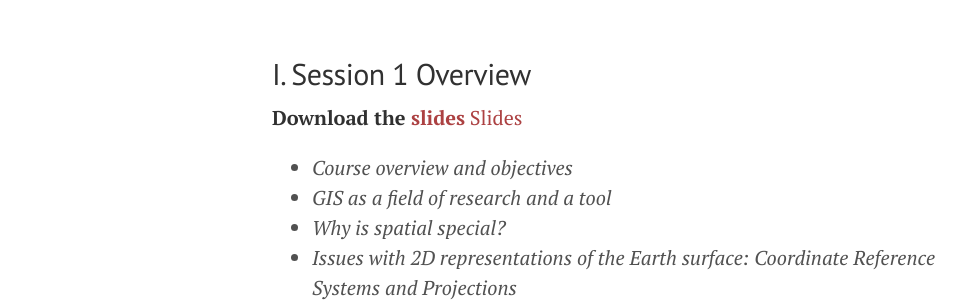
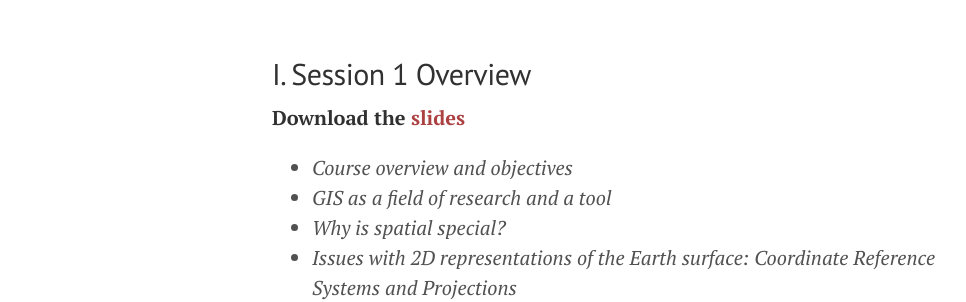
Before and after one commit to raphaelleroffo/raphaelleroffo.github.io, a Jekyll site: the page built from _posts/2021-11-16-intro-tutorial1.md, in a window 1280 px wide and 900 px high. Shown: the part 327-629 px from the top of the window, without its empty margins (8-974 px from the left). Built offline with Jekyll 4.4.1, drawn with Linux system fonts in a browser that asks for light colours.

Commit message:
typo fix in tuto 1

```diff
--- a/_posts/2021-11-16-intro-tutorial1.md
+++ b/_posts/2021-11-16-intro-tutorial1.md
@@ -12,8 +12,7 @@
 
 ## I. Session 1 Overview
 
-**Download the [slides](https://github.com/raphaelleroffo/intro-to-gis/raw/main/Session1/Intro%20to%20GIS%20-%20session%201.pdf)**
-[Slides](https://raphaelleroffo.github.io/docs/assets/pdf/intro-session1-glm2022.pdf)
+**Download the [slides](https://raphaelleroffo.github.io/docs/assets/pdf/intro-session1-glm2022.pdf)**
 
 - *Course overview and objectives*
 - *GIS as a field of research and a tool*
```
